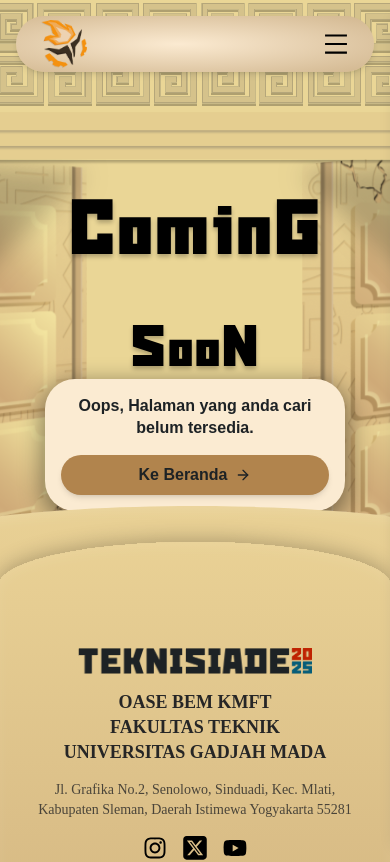
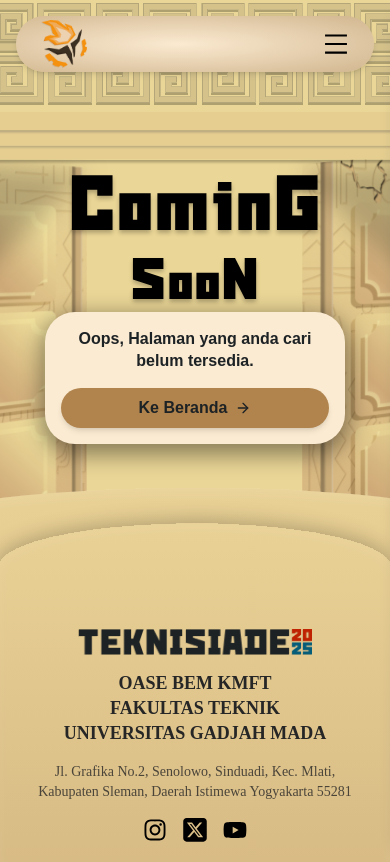
Before and after one commit to Teknisiade2025/FrontEnd, a Next.js app: page /comingsoon in a window 390 px wide. Shown: the top 862 px of the page. Built offline with nearby package versions, Linux system fonts and the light colour scheme; a web font is replaced by a local one.

Commit message:
coming soon,  not found, navbar

```diff
--- a/src/app/comingsoon/page.jsx
+++ b/src/app/comingsoon/page.jsx
@@ -31,8 +31,8 @@
 
             <div className="w-[85vw] lg:w-[1200px] px-4 flex flex-col items-center pt-[10vh] lg:mt-15">
                 {/*404 NOT FOUND*/}
-                <div className="text-center mb-8 lg:mb-12">
-                    <h1 className="font-snowstorm font-bold tracking-[0] leading-[20vh]"
+                <div className="text-center mb-20 sm:mb-10 lg:mb-18">
+                    <h1 className="font-snowstorm font-bold tracking-[0] leading-relative sm:leading-[20vh]"
                         style={{textShadow: "0px 3px 4px rgba(0,0,0,0.25)"}}>
                         <span className="text-[80px] sm:text-[100px] lg:text-[120px]">C</span>
                         <span className="text-[70px] sm:text-[90px] lg:text-[100px]">omin</span>
--- a/src/app/component/navbar/navbarMobileDesktop.jsx
+++ b/src/app/component/navbar/navbarMobileDesktop.jsx
@@ -11,6 +11,7 @@
   const [isMenuOpen, setIsMenuOpen] = useState(false);
   const [isDropdownOpen, setIsDropdownOpen] = useState(false);
   const [isMobileDropdownOpen, setIsMobileDropdownOpen] = useState(false);
+  const [selectedDropdown, setSelectedDropdown] = useState(null);
 
   const dropdownRef = useRef();
   const mobileMenuRef = useRef();
@@ -142,7 +143,7 @@
             <button onClick={() => setIsMobileDropdownOpen(!isMobileDropdownOpen)} className="flex justify-center items-center gap-1 hover:underline w-full">
               Cabang <IoChevronDownSharp className={`w-6 h-6 transition-transform duration-300 text-lg ${isMobileDropdownOpen ? "rotate-180" : ""}`} />
             </button>
-            <div className={`overflow-hidden transition-all duration-500 ease-in-out ${isMobileDropdownOpen ? 'max-h-[400px] border-1 border-black mt-2' : 'max-h-0'}`}>
+            <div className={`overflow-hidden transition-all duration-500 ease-in-out ${isMobileDropdownOpen ? 'max-h-[400px] border-1 rounded-xl border-black mt-2' : 'max-h-0'}`}>
               <div className="  rounded-xl p-4 space-y-6 max-h-[400px] overflow-y-auto">
               {/* Olahraga */}
 
--- a/src/app/component/subcabang/jadwal.jsx
+++ b/src/app/component/subcabang/jadwal.jsx
@@ -68,7 +68,7 @@
 
   return (
     <div className="w-full">
-      <div className="w-full flex flex-col lg:flex-row items-start lg:items-stretch gap-50 px-4 sm:px-14 max-w-7xl mx-auto">
+      <div className="w-full flex flex-col lg:flex-row items-start lg:items-stretch gap-5 sm:gap-50 px-4 sm:px-14 max-w-7xl mx-auto">
         {/* Gambar Jadwal */}
         <div className="w-full lg:w-auto flex justify-center lg:justify-start lg:min-w-[200px] lg:self-stretch">
           <div className="h-full flex items-center justify-center py-6">
--- a/src/app/not-found.jsx
+++ b/src/app/not-found.jsx
@@ -31,7 +31,7 @@
 
             <div className="w-[85vw] lg:w-[1200px] px-4 flex flex-col items-center pt-[10vh] lg:mt-15">
                 {/*404 NOT FOUND*/}
-                <div className="text-center mb-8 lg:mb-12">
+                <div className="text-center  mb-20 sm:mb-8 lg:mb-18">
                 <h1 className="font-snowstorm font-bold tracking-[0] leading-none"
                         style={{textShadow: "0px 3px 4px rgba(0,0,0,0.25)"}}>
                         <span className="text-[80px] sm:text-[100px] lg:text-[120px]">4</span>
--- a/src/app/page.js
+++ b/src/app/page.js
@@ -4,8 +4,9 @@
 
 export default function Home() {
   return (
-    <div>
-      <mainPage />
+    <div className = "min-h-screen">
+      <LandingPage />
+
     </div>
   );
 }
```
Also changed, not shown: src/app/test/page.js (+1 -0 lines).
